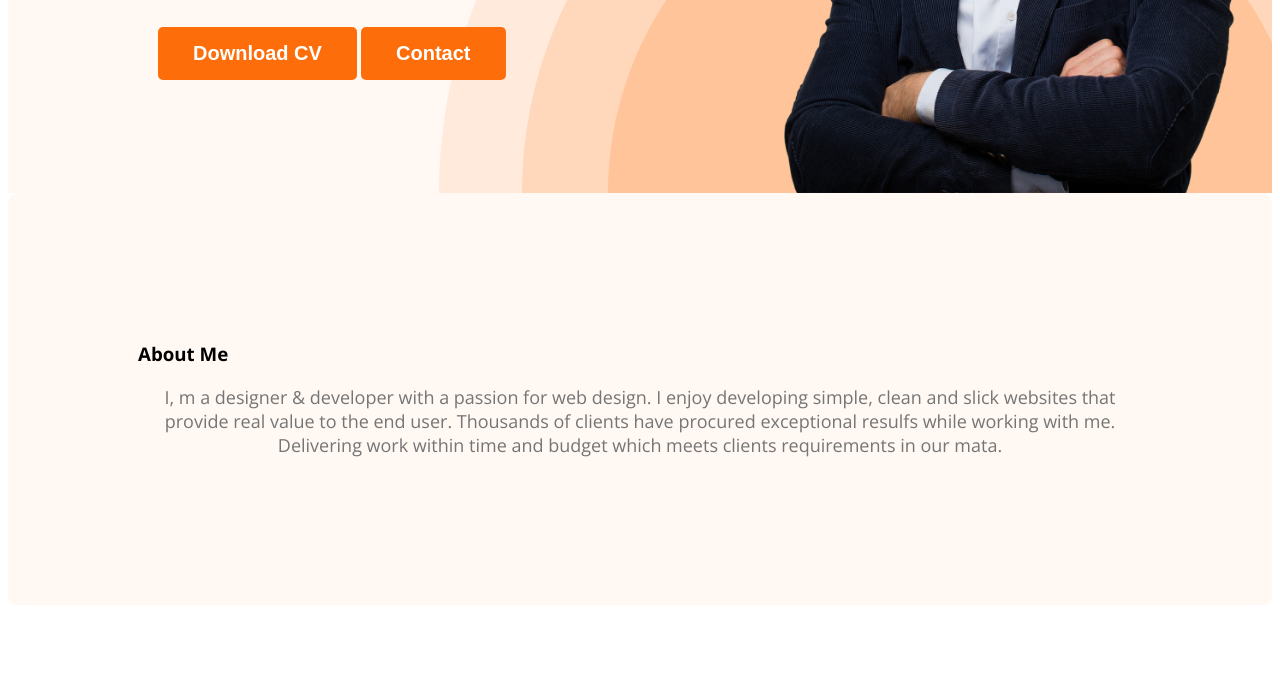
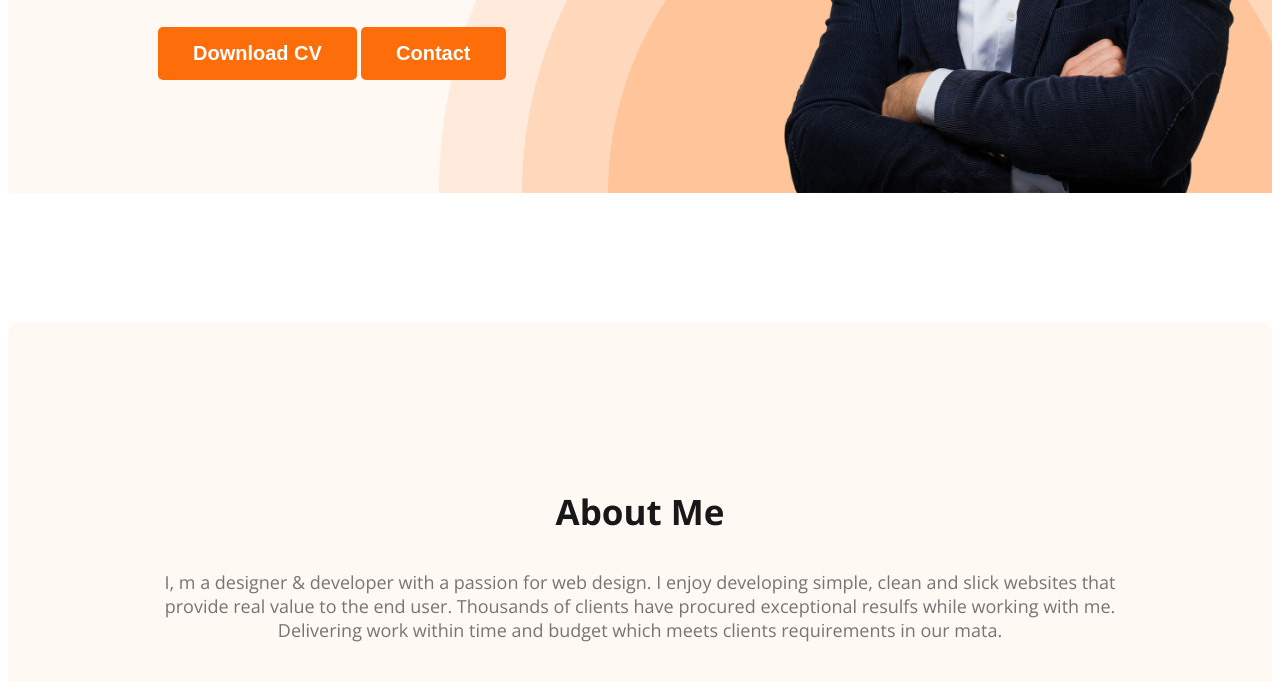
Before and after one commit to niazadib/webdeveloper-portfolio, a plain HTML site: page index.html in a window 1280 px wide. Shown: the part 575-1256 px from the top of the page. Before the commit the page ends 1188 px from the top, so only its background shows below. Drawn offline with nearby package versions, Linux system fonts and the light colour scheme.

Commit message:
updated about section

```diff
--- a/styles/portfolio.css
+++ b/styles/portfolio.css
@@ -16,9 +16,9 @@ body {
     padding: 15px 35px;
 }
 
-.section.title {
+.section-title {
     color: #181818;
-    text-align: center;
+    text-align:center;
     font-size: 35px;
     font-weight: 700;
 }
@@ -120,5 +120,6 @@ nav a {
     padding: 130px;
     border-radius: 10px;
     background: #FFF8F3;
-    margin-top: 130px 0px;
+    margin-top: 130px ;
+    margin-bottom: 130px;
 }
```
